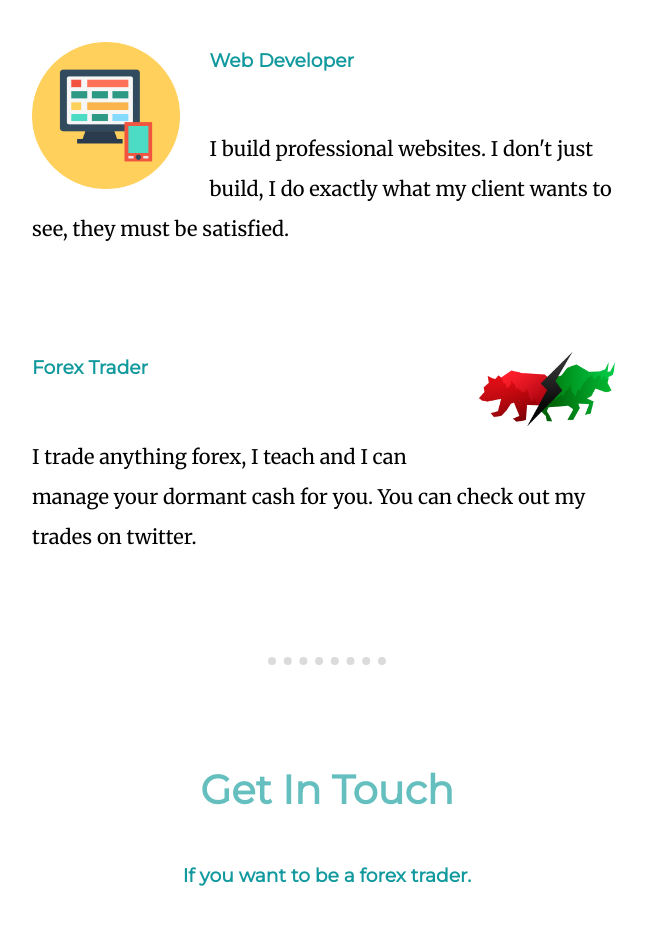
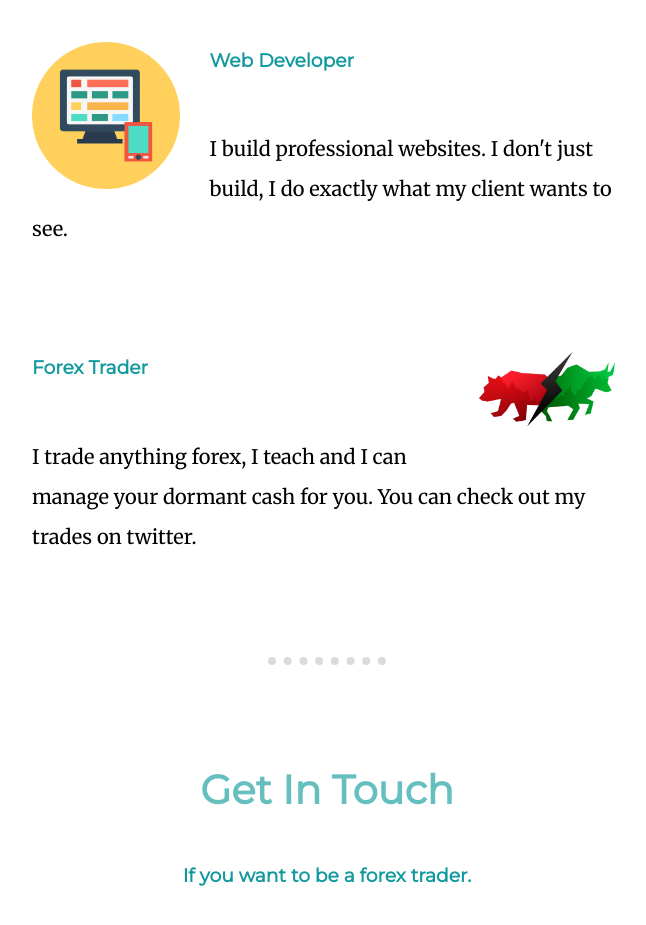
Before and after one commit to Mosesfamot/cv, a plain HTML site: page index.html in a window 1280 px wide. Shown: the part 1500-2425 px from the top of the page, without its empty margins (313-959 px from the left). Drawn offline with Linux system fonts and the light colour scheme.

Commit message:
Update index.html

```diff
--- a/index.html
+++ b/index.html
@@ -33,7 +33,7 @@
       <div class="skill-row">
         <img class="device-image" src="images/devices.png" alt="Devices">
         <h3>Web Developer</h3>
-        <p>I build professional websites. I don't just build, I do exactly what my client wants to see, they must be satisfied.</p>
+        <p>I build professional websites. I don't just build, I do exactly what my client wants to see.</p>
       </div>
       <div class="skill-row">
         <img class="bull-bear-image" src="images/bull-bear.png" alt="bull and bear">
```
